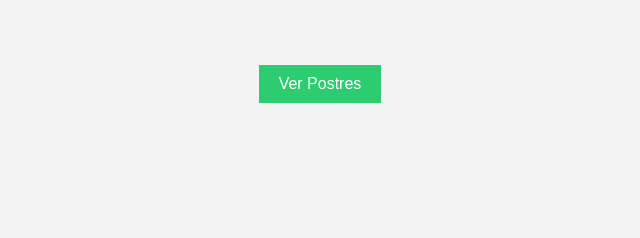
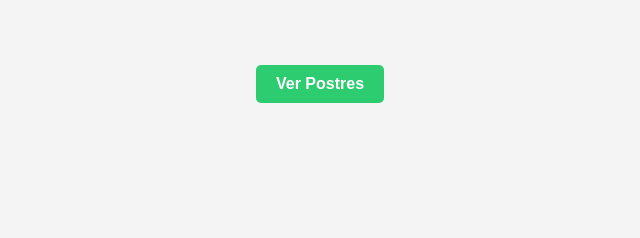
Before and after one commit to Calvinuhh/Intento_de_uso_api_local, a website: page src/index.html in a window 1280 px wide. Shown: the part 249-487 px from the top of the page, 320-960 px from the left. Drawn offline with Linux system fonts and the light colour scheme; files whose address does not match are found by name.

Commit message:
Pequeños cambios

```diff
--- a/styles/index.css
+++ b/styles/index.css
@@ -39,7 +39,9 @@
   padding: 10px 20px;
   margin-top: 50px;
   font-size: 16px;
+  font-weight: bold;
   border: none;
+  border-radius: 5px;
   cursor: pointer;
   text-align: center;
   transition: background-color 0.3s;
```
